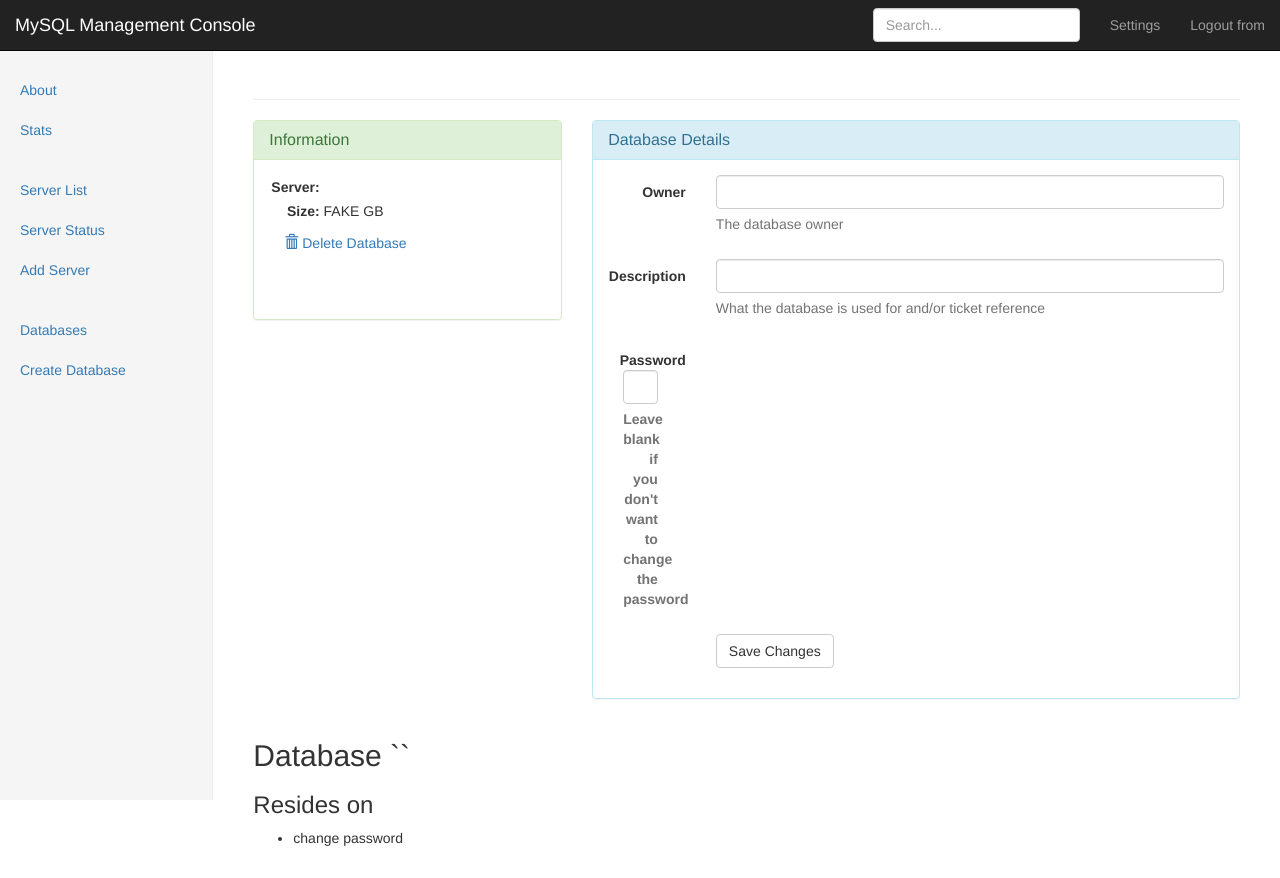
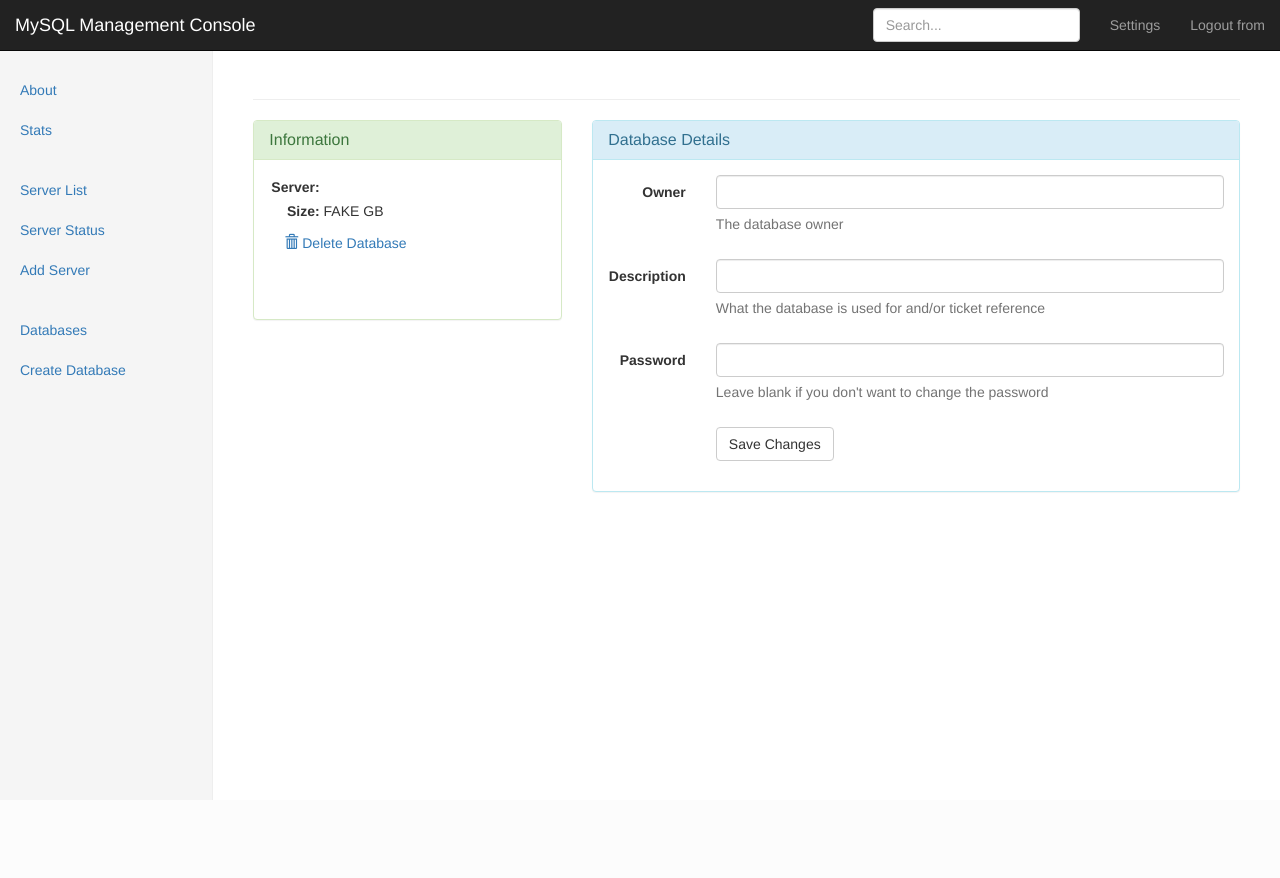
Before and after one commit to divad/mysqladm, a Python web app: template templates/database.html in a window 1280 px wide. After the commit the page ends 800 px from the top, so only its background shows below. Run offline with Jinja, Linux system fonts and the light colour scheme; the template is opened without the code that fills it, so the values that code supplies are empty; some libraries are stand-ins or nearby versions.

Commit message:
work on the db view page

```diff
--- a/templates/database.html
+++ b/templates/database.html
@@ -53,7 +53,7 @@
 							</div>
 					</div>
 						<div class="form-group">
-						<label for="inputPassword" class="col-lg-2 control-label">Password</labe>
+						<label for="inputPassword" class="col-lg-2 control-label">Password</label>
 						<div class="col-lg-10">
 							<input type="password" class="form-control" id="inputPassword" name="database_passwd"></input>
 							<span class="help-block">Leave blank if you don't want to change the password</span>
@@ -71,11 +71,4 @@
 	</div>
 </div>
 
-<h2>Database `{{ db.name }}`</h2>
-<h3>Resides on {{ db.server }}</h3>
-
-<ul>
-	<li>change password</li>
-</u>
-
 {% endblock %}
```
